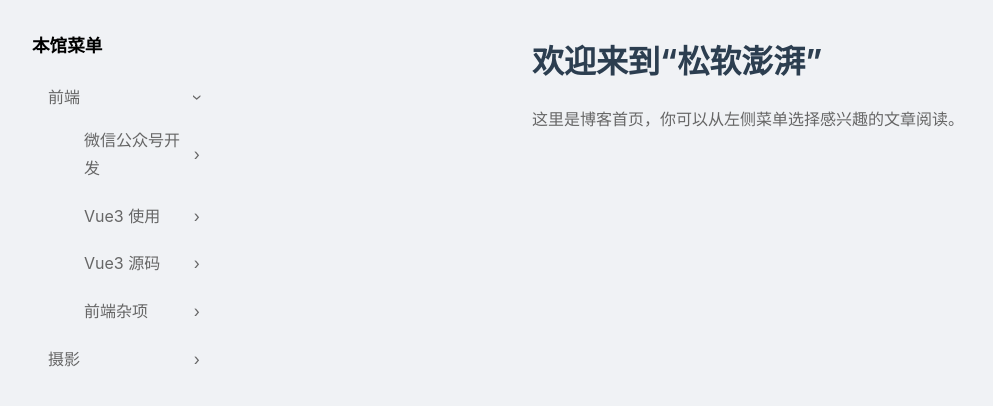
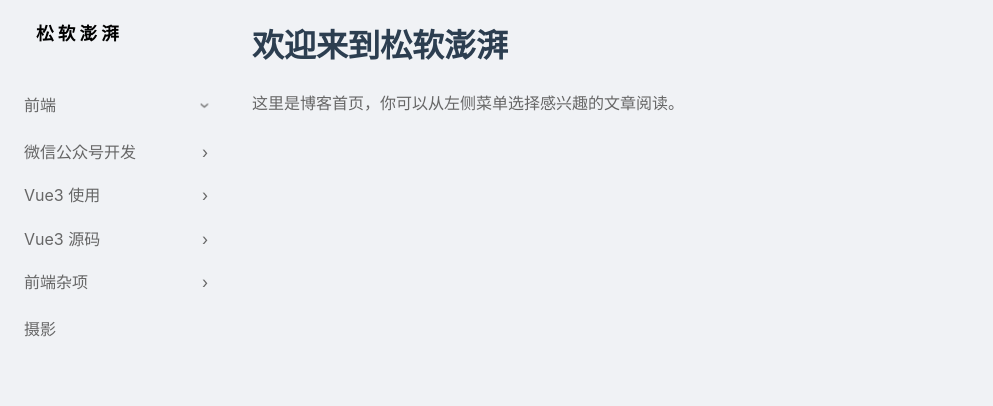
Before and after one commit to zyx960221/srpp-blog, a Vue app: page / in a window 1280 px wide. Shown: the top 406 px of the page, without its empty margins (0-993 px from the left). Built offline with nearby package versions, Linux system fonts and the light colour scheme; the HTML template or start-up script is replaced by a standard one.

Commit message:
refactor(layout): improve responsive design and menu interactions

```diff
--- a/src/App.vue
+++ b/src/App.vue
@@ -3,7 +3,9 @@
 </script>
 
 <template>
-  <router-view></router-view>
+  <div class="app-container">
+    <router-view />
+  </div>
 </template>
 
 <style>
@@ -12,6 +14,12 @@
   margin: 0;
   padding: 0;
   box-sizing: border-box;
+}
+
+.app-container {
+  display: flex;
+  flex-direction: column;
+  min-height: 100vh;
 }
 
 body {
--- a/src/components/MenuItems.vue
+++ b/src/components/MenuItems.vue
@@ -11,14 +11,20 @@ defineProps<{
   items: MenuItem[];
   defaultOpen?: boolean;
 }>();
+
+const emits = defineEmits(["menu-change"]);
+
+const handleEmit = (item: MenuItem) => {
+  emits("menu-change", item);
+};
 </script>
 
 <template>
   <ul class="menu-list">
     <li v-for="item in items" :key="item.title" class="menu-item">
-      <RouterLink v-if="item.path" :to="item.path">{{ item.title }}</RouterLink>
-      <span v-else>{{ item.title }}</span>
-      <MenuItems v-if="item.children" :items="item.children" :defaultOpen="defaultOpen" />
+      <RouterLink v-if="item.path" :to="item.path" @click="handleEmit(item)">{{ item.title }}</RouterLink>
+      <span v-else @click.stop="() => {}">{{ item.title }}</span>
+      <MenuItems v-if="item.children" :items="item.children" :defaultOpen="defaultOpen" @menu-change="$emit('menu-change', $event)" />
     </li>
   </ul>
 </template>
--- a/src/components/MobileSlideMenu.vue
+++ b/src/components/MobileSlideMenu.vue
@@ -1,6 +1,5 @@
 <script setup lang="ts">
-import { ref, onMounted, onUnmounted, watch } from 'vue';
-import { RouterLink } from 'vue-router';
+import { ref, onMounted, onUnmounted } from 'vue';
 import MenuItems from './MenuItems.vue';
 
 interface MenuItem {
@@ -83,6 +82,11 @@ const closeMenu = () => {
   document.body.style.overflow = '';
 };
 
+const handleMenuChange = () => {
+  console.log('handleMenuChange called'); // 添加此行以检查函数是否被正确调
+  closeMenu();
+};
+
 // 组件挂载时添加滚动监听
 onMounted(() => {
   window.addEventListener('scroll', handleScroll, { passive: true });
@@ -108,9 +112,9 @@ onUnmounted(() => {
     <!-- 展开的菜单 -->
     <div class="slide-menu" :class="{ 'menu-open': isMenuOpen }">
       <div class="menu-content">
-        <MenuItems :items="items" :defaultOpen="defaultOpen" />
+        <MenuItems :items="items" :defaultOpen="defaultOpen" @menu-change="handleMenuChange" />
       </div>
-      <button class="close-button" @click="closeMenu" aria-label="关闭菜单">
+      <button class="close-button" @click.stop="closeMenu" aria-label="关闭菜单">
         <span class="close-icon">×</span>
       </button>
     </div>
@@ -141,12 +145,12 @@ onUnmounted(() => {
 }
 
 .nav-header {
-    box-sizing: border-box;
-    display: flex;
-    justify-content: space-between;
-    align-items: center;
-    padding: 15px 20px;
-    height: 40px;
+  box-sizing: border-box;
+  display: flex;
+  justify-content: space-between;
+  align-items: center;
+  padding: 15px 20px;
+  height: 60px;
 }
 
 .nav-title {
--- a/src/components/PCAccordionMenu.vue
+++ b/src/components/PCAccordionMenu.vue
@@ -1,5 +1,5 @@
 <script setup lang="ts">
-import { ref, watch, computed } from "vue";
+import { ref, watch, computed, nextTick } from "vue";
 import { RouterLink, useRoute } from "vue-router";
 
 interface MenuItem {
@@ -15,6 +15,7 @@ const props = defineProps<{
 
 const activeIndex = ref<number | null>(null);
 const route = useRoute();
+const isAnimating = ref(false);
 
 const findActiveIndex = (items: MenuItem[], path: string): number | null => {
   for (let i = 0; i < items.length; i++) {
@@ -38,27 +39,80 @@ watch(activePath, (newPath) => {
   }
 }, { immediate: true });
 
-const toggleAccordion = (index: number) => {
+const toggleAccordion = async (index: number) => {
+  // 防止动画期间的重复点击
+  if (isAnimating.value) return;
+
+  isAnimating.value = true;
   activeIndex.value = activeIndex.value === index ? null : index;
+
+  // 等待动画完成
+  await nextTick();
+  setTimeout(() => {
+    isAnimating.value = false;
+  }, 200); // 与CSS动画时间保持一致
+};
+
+// 优化：使用计算属性来减少重复计算
+const itemsWithState = computed(() => {
+  return props.items.map((item, index) => ({
+    ...item,
+    isActive: activeIndex.value === index,
+    hasChildren: Boolean(item.children && item.children.length > 0)
+  }));
+});
+
+// 动画钩子函数，优化动画性能
+const onEnter = (el: Element) => {
+  const element = el as HTMLElement;
+  element.style.height = '0';
+  element.offsetHeight; // 强制重排
+  element.style.height = element.scrollHeight + 'px';
+};
+
+const onLeave = (el: Element) => {
+  const element = el as HTMLElement;
+  element.style.height = element.scrollHeight + 'px';
+  element.offsetHeight; // 强制重排
+  element.style.height = '0';
 };
 </script>
 
 <template>
   <ul class="accordion-menu">
     <li
-      v-for="(item, index) in items"
+      v-for="(item, index) in itemsWithState"
       :key="item.title"
       class="accordion-item"
     >
-      <div class="accordion-header" @click="toggleAccordion(index)">
-        <RouterLink v-if="item.path" :to="item.path">{{ item.title }}</RouterLink>
+      <div
+        class="accordion-header"
+        @click="toggleAccordion(index)"
+        :class="{ 'is-animating': isAnimating }"
+      >
+        <RouterLink v-if="item.path" :to="item.path" @click.stop>{{ item.title }}</RouterLink>
         <span v-else>{{ item.title }}</span>
-        <span v-if="item.children" class="arrow" :class="{ active: activeIndex === index }">›</span>
+        <span
+          v-if="item.hasChildren"
+          class="arrow"
+          :class="{ active: item.isActive }"
+        >
+          ›
+        </span>
       </div>
-      <Transition name="accordion">
-        <ul v-show="item.children && activeIndex === index" class="accordion-content">
-          <PCAccordionMenu :items="item.children ?? []" />
-        </ul>
+      <Transition
+        name="accordion"
+        @enter="onEnter"
+        @leave="onLeave"
+      >
+        <div
+          v-show="item.children && item.isActive"
+          class="accordion-content-wrapper"
+        >
+          <ul class="accordion-content">
+            <PCAccordionMenu :items="item.children ?? []" />
+          </ul>
+        </div>
       </Transition>
     </li>
   </ul>
@@ -75,8 +129,17 @@ const toggleAccordion = (index: number) => {
   display: flex;
   justify-content: space-between;
   align-items: center;
-  padding: 8px 0;
+  padding: 8px;
   cursor: pointer;
+  transition: background-color 0.15s ease;
+}
+
+.accordion-header:hover {
+  background-color: rgba(0, 0, 0, 0.05);
+}
+
+.accordion-header.is-animating {
+  pointer-events: none;
 }
 
 .accordion-header a {
@@ -84,6 +147,11 @@ const toggleAccordion = (index: number) => {
   text-decoration: none;
   display: block;
   width: 100%;
+  transition: color 0.15s ease;
+}
+
+.accordion-header a:hover {
+  color: #333;
 }
 
 .accordion-header span {
@@ -91,33 +159,52 @@ const toggleAccordion = (index: number) => {
 }
 
 .accordion-header .arrow {
-  transition: transform 0.2s ease;
+  transition: transform 0.2s cubic-bezier(0.4, 0, 0.2, 1);
+  will-change: transform;
 }
 
 .accordion-header .arrow.active {
   transform: rotate(90deg);
 }
 
-.accordion-content {
-  padding-left: 20px;
-  list-style: none;
+.accordion-content-wrapper {
+  overflow: hidden;
+  transition: height 0.2s cubic-bezier(0.4, 0, 0.2, 1);
+  will-change: height;
 }
 
-.accordion-enter-active,
+.accordion-content {
+  list-style: none;
+  margin: 0;
+  padding-top: 4px;
+  padding-bottom: 4px;
+}
+
+/* 优化的动画效果 */
+.accordion-enter-active {
+  transition: opacity 0.2s cubic-bezier(0.4, 0, 0.2, 1);
+}
+
 .accordion-leave-active {
-  transition: opacity 0.2s ease, max-height 0.2s ease;
-  will-change: opacity, max-height;
+  transition: opacity 0.2s cubic-bezier(0.4, 0, 0.2, 1);
 }
 
 .accordion-enter-from,
 .accordion-leave-to {
-  max-height: 0;
   opacity: 0;
 }
 
 .accordion-enter-to,
 .accordion-leave-from {
-  max-height: 500px;
   opacity: 1;
 }
+
+/* 性能优化：减少重绘 */
+.accordion-item {
+  contain: layout style;
+}
+
+li {
+  margin: 0!important;
+}
 </style>
--- a/src/index.ts
+++ b/src/index.ts
@@ -3,7 +3,7 @@ import router from "./router";
 import { createApp } from "vue";
 import App from "./App.vue";
 
-console.log("欢迎你 ·-·");
+console.log("这里永远欢迎你 ·-·");
 
 const app = createApp(App);
 
--- a/src/layouts/BlogLayout.vue
+++ b/src/layouts/BlogLayout.vue
@@ -6,10 +6,10 @@ import MobileSlideMenu from "../components/MobileSlideMenu.vue";
 import { ref, onMounted, onUnmounted } from "vue";
 import BackToTop from "../components/BackToTop.vue";
 
-const isMobile = ref(false);
+const isMobile = ref<boolean>(false);
 
 const checkMobile = () => {
-  isMobile.value = window.innerWidth < 768;
+  isMobile.value = window.innerWidth < 769;
 };
 
 onMounted(() => {
@@ -20,13 +20,6 @@ onMounted(() => {
 onUnmounted(() => {
   window.removeEventListener('resize', checkMobile);
 });
-
-// 定义菜单项的类型
-interface MenuItem {
-  title: string;
-  path?: string;
-  children?: MenuItem[];
-}
 </script>
 
 <template>
@@ -34,14 +27,14 @@ interface MenuItem {
     <!-- 左侧导航 -->
     <aside class="sidebar-left">
       <nav class="nav-menu">
-        <h3 v-if="!isMobile">本馆菜单</h3>
+        <h2 v-if="!isMobile">松 软 澎 湃</h2>
         <PCAccordionMenu v-if="!isMobile" :items="menuData.menu" :defaultOpen="true" />
         <MobileSlideMenu v-else :items="menuData.menu" :defaultOpen="true" />
       </nav>
     </aside>
 
     <!-- 中间内容区 -->
-    <main class="main-content">
+    <main class="main-content" :style="{ paddingTop: isMobile ? '64px' : '0' }">
       <RouterView v-slot="{ Component }">
         <template v-if="Component">
           <Suspense>
@@ -60,31 +53,24 @@ interface MenuItem {
 <style scoped>
 .blog-layout {
   box-sizing: border-box;
-  display: grid;
-  grid-template-columns: 1fr;
+  display: flex;
+  flex-direction: column;
   min-height: 100vh;
-  padding: 16px;
-  width: 100%;
-}
-
-@media (min-width: 768px) {
-  .blog-layout {
-    grid-template-columns: 200px 1fr;
-    gap: 16px;
-  }
+  padding: 0 16px;
 }
 
 .sidebar-left {
   box-sizing: border-box;
-  padding: 16px;
 }
 
 .main-content {
   box-sizing: border-box;
-  margin: 0 auto;
+  width: 100%;
 }
 
-.nav-menu h3 {
+.nav-menu h2 {
+  box-sizing: border-box;
+  padding: 20px;
   margin-bottom: 16px;
   font-size: 1.1rem;
   color: #000;
@@ -122,4 +108,25 @@ interface MenuItem {
   padding: 16px;
   color: #000;
 }
+
+@media (min-width: 769px) {
+  .blog-layout {
+    flex-direction: row;
+  }
+
+  .sidebar-left {
+    position: sticky;
+    top: 0;
+    height: 100vh;
+    overflow-y: auto;
+    width: 200px;
+    flex-shrink: 0;
+    margin-right: 16px;
+  }
+
+  .main-content {
+    box-sizing: border-box;
+    flex: 1;
+  }
+}
 </style>
--- a/src/views/Home.vue
+++ b/src/views/Home.vue
@@ -1,6 +1,6 @@
 <template>
   <div class="home">
-    <h1>欢迎来到“松软澎湃”</h1>
+    <h1>欢迎来到松软澎湃</h1>
     <p>这里是博客首页，你可以从左侧菜单选择感兴趣的文章阅读。</p>
   </div>
 </template>
--- a/src/views/Post.vue
+++ b/src/views/Post.vue
@@ -70,31 +70,26 @@ watchEffect(async () => {
 </script>
 
 <template>
-  <div class="post">
-    <div v-if="error" class="error">{{ error }}</div>
-    <div v-else class="markdown-content" v-html="postContent"></div>
-  </div>
+  <div v-if="error" class="error">{{ error }}</div>
+  <div v-else class="markdown-content" v-html="postContent"></div>
 </template>
 
 <style scoped>
-.post {
-  position: relative;
-  box-sizing: border-box;
-  width: 100%;
-}
 
 .error {
-  color: #ff4444;
+  color: #ff6b6b;
   padding: 20px;
   text-align: center;
 }
 
 .markdown-content {
+  box-sizing: border-box;
   line-height: 1.6;
-  font-family: "MapleMonoNL-Medium", Courier, monospace;
+  font-family: MapleMonoNL-Medium, Courier, monospace;
+  margin: 0 auto;
+  max-width: 800px;
   width: 100%;
-  max-width: 800px;
-  margin: 0 auto;
+  padding: 0 16px;
 }
 
 .markdown-content :deep(h1) {
```
